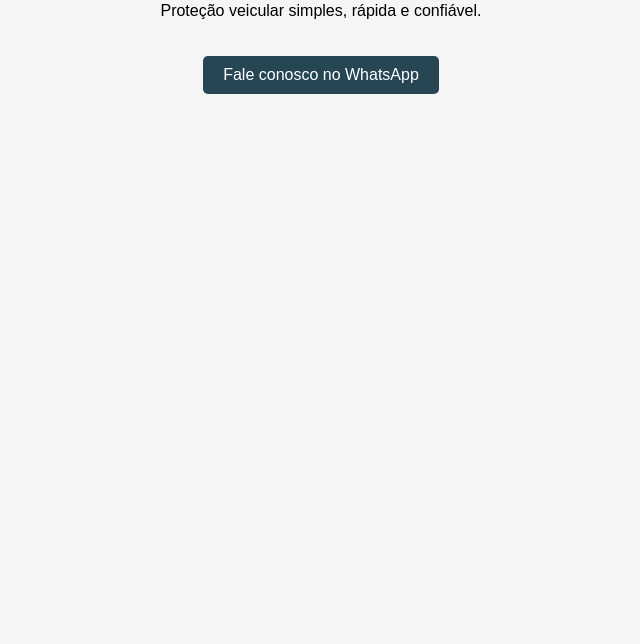
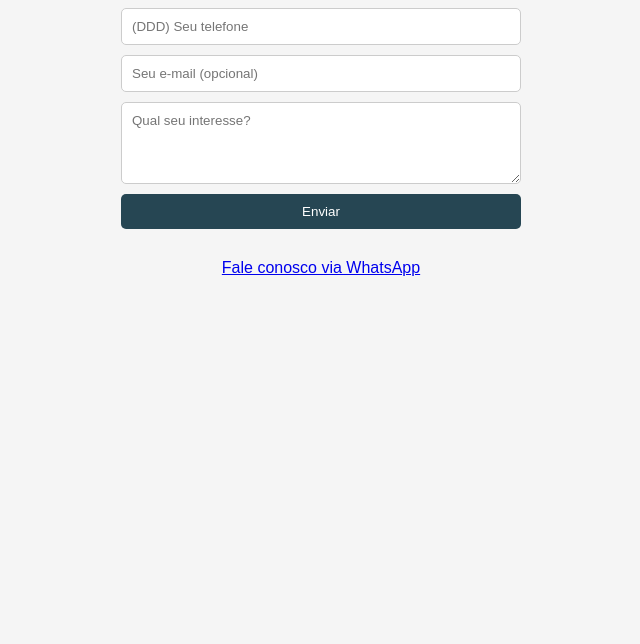
Before and after one commit to Inteligencializa/zenseguros, a plain HTML site: page index.html in a window 1280 px wide. Shown: the part 156-800 px from the top of the page, without its empty margins (319-959 px from the left). Drawn offline with Linux system fonts and the light colour scheme.

Commit message:
Add files via upload

```diff
--- a/index.html
+++ b/index.html
@@ -1,14 +1,28 @@
+
 <!DOCTYPE html>
 <html lang="pt-BR">
 <head>
-  <meta charset="UTF-8">
-  <meta name="viewport" content="width=device-width, initial-scale=1.0">
+  <meta charset="UTF-8" />
+  <meta name="viewport" content="width=device-width, initial-scale=1.0"/>
   <title>Zen Seguros</title>
-  <link rel="stylesheet" href="style.css">
+  <link rel="stylesheet" href="style.css" />
 </head>
 <body>
-  <h1>Bem-vindo à Zen Seguros!</h1>
-  <p>Proteção veicular simples, rápida e confiável.</p>
-  <a href="https://wa.me/SEUNUMEROAQUI" target="_blank">Fale conosco no WhatsApp</a>
+  <h1>Faça sua cotação gratuita</h1>
+
+  <form action="https://formsubmit.co/SEUEMAIL@email.com" method="POST">
+    <input type="text" name="nome" placeholder="Seu nome" required />
+    <input type="tel" name="telefone" placeholder="(DDD) Seu telefone" required />
+    <input type="email" name="email" placeholder="Seu e-mail (opcional)" />
+    <textarea name="mensagem" placeholder="Qual seu interesse?" rows="4"></textarea>
+
+    <!-- Proteções extras -->
+    <input type="hidden" name="_captcha" value="false" />
+    <input type="hidden" name="_next" value="https://zenseguros.vercel.app/obrigado.html" />
+
+    <button type="submit">Enviar</button>
+  </form>
+
+  <p><a href="https://api.whatsapp.com/message/B5FETITDYMKWK1?autoload=1&app_absent=0" target="_blank" class="whatsapp-button">Fale conosco via WhatsApp</a></p>
 </body>
 </html>
--- a/style.css
+++ b/style.css
@@ -1,20 +1,41 @@
+
 body {
   font-family: Arial, sans-serif;
   text-align: center;
-  margin-top: 100px;
+  margin: 0;
+  padding: 0;
   background-color: #f5f5f5;
 }
 
 h1 {
   color: #2a9d8f;
+  margin-top: 50px;
 }
 
-a {
-  display: inline-block;
-  margin-top: 20px;
-  padding: 10px 20px;
+form {
+  max-width: 400px;
+  margin: 30px auto;
+  display: flex;
+  flex-direction: column;
+  gap: 10px;
+}
+
+input, textarea {
+  padding: 10px;
+  border: 1px solid #ccc;
+  border-radius: 5px;
+  font-family: Arial, sans-serif;
+}
+
+button {
+  padding: 10px;
   background-color: #264653;
   color: white;
-  text-decoration: none;
+  border: none;
   border-radius: 5px;
+  cursor: pointer;
 }
+
+button:hover {
+  background-color: #2a9d8f;
+}
```
Also changed, not shown: obrigado.html (added, +24 -0 lines).
